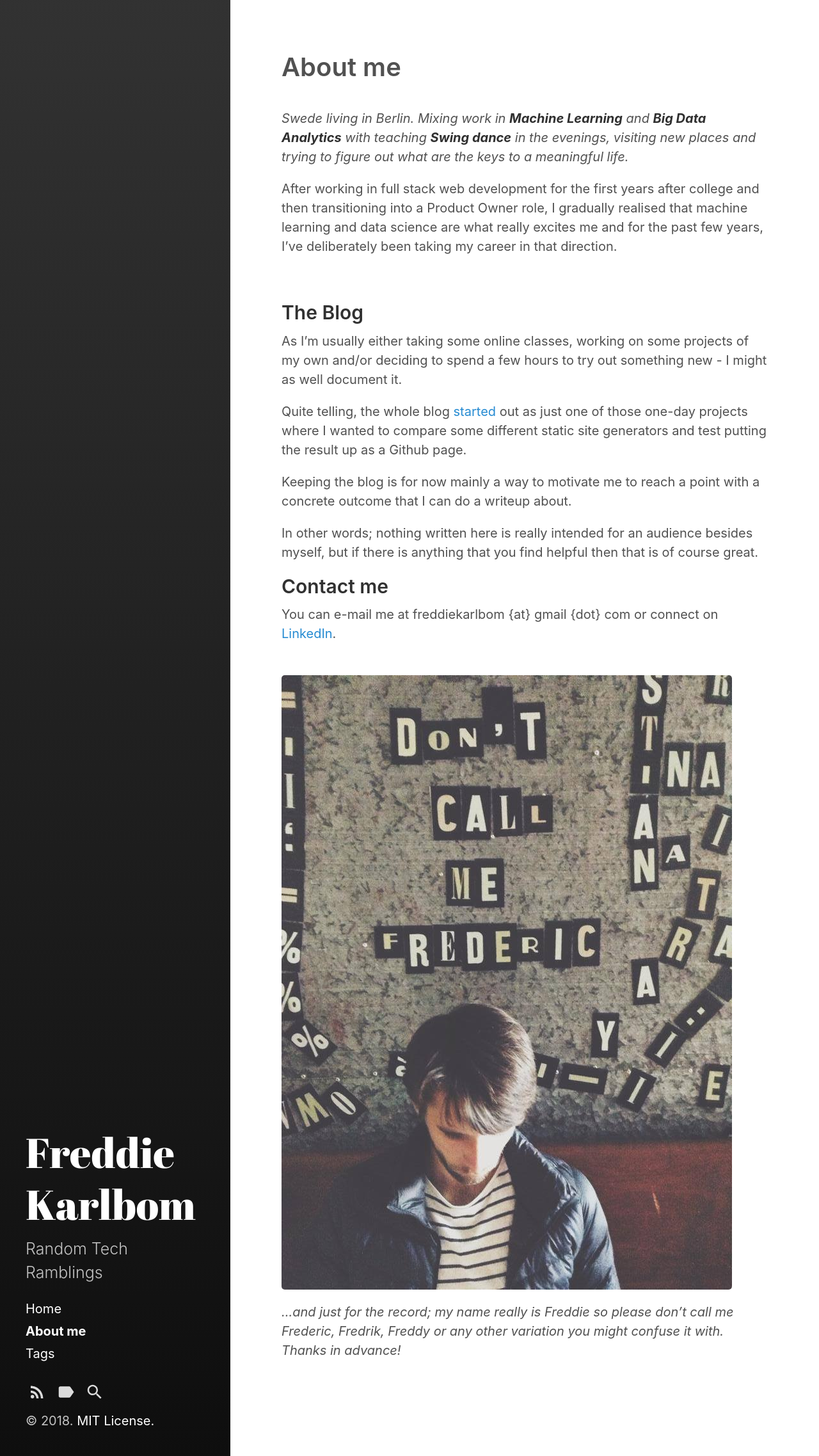
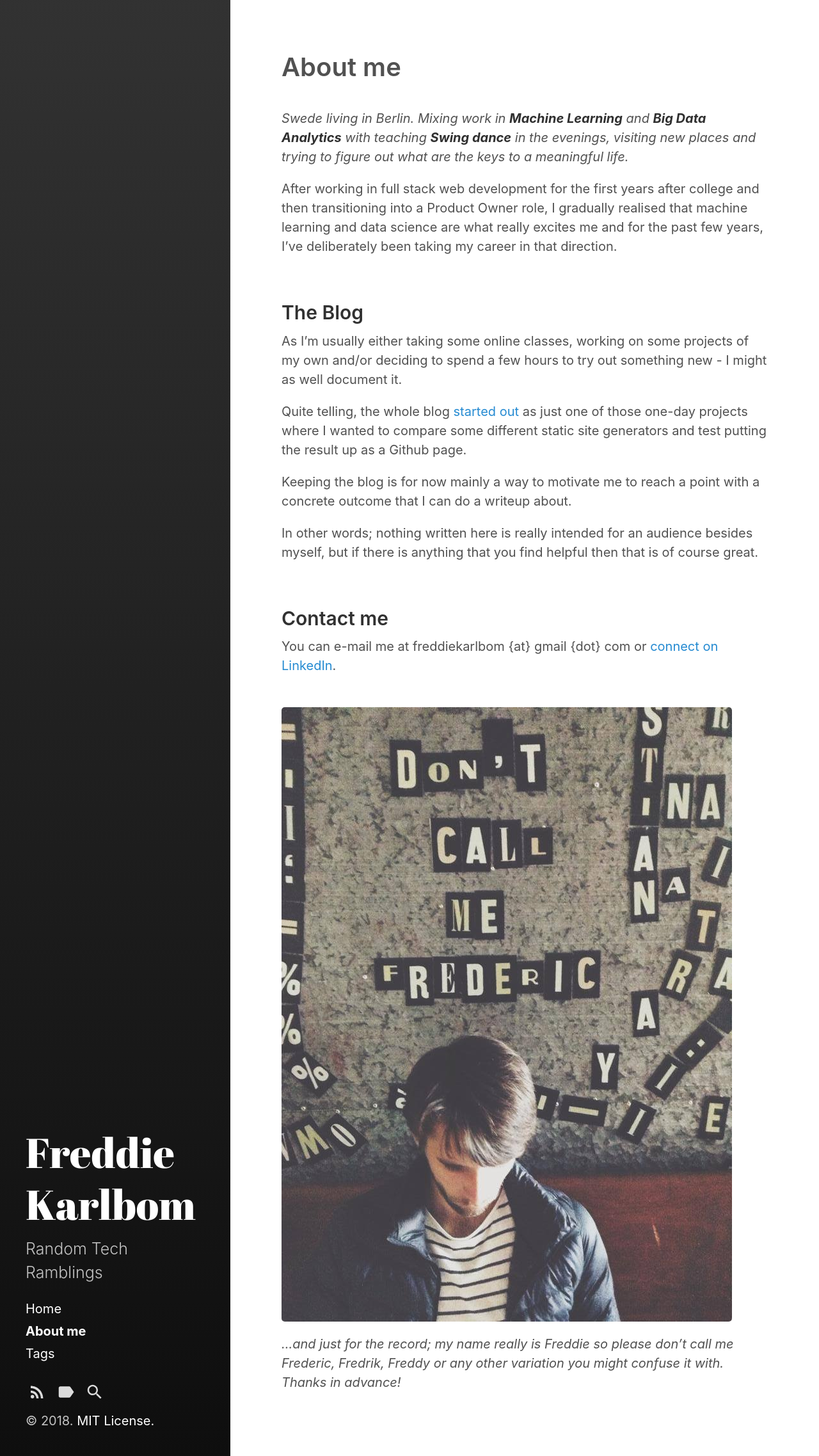
Before and after one commit to FreddieK/FreddieK.github.io, a Jekyll site: the page built from about.md, in a window 1280 px wide. Shown: the whole page at 64% size. Built offline with Jekyll 4.4.1, drawn with Linux system fonts in a browser that asks for light colours.

Commit message:
minor cleanup

```diff
--- a/about.md
+++ b/about.md
@@ -12,14 +12,15 @@ After working in full stack web development for the first years after college an
 ## The Blog
 As I'm usually either taking some online classes, working on some projects of my own and/or deciding to spend a few hours to try out something new - I might as well document it.
 
-Quite telling, the whole blog [started](/2018/01/16/hello-world.html) out as just one of those one-day projects where I wanted to compare some different static site generators and test putting the result up as a Github page.
+Quite telling, the whole blog [started out](/2018/01/16/hello-world.html) as just one of those one-day projects where I wanted to compare some different static site generators and test putting the result up as a Github page.
 
 Keeping the blog is for now mainly a way to motivate me to reach a point with a concrete outcome that I can do a writeup about.
 
 In other words; nothing written here is really intended for an audience besides myself, but if there is anything that you find helpful then that is of course great.
 
+<br/>
 ## Contact me
-You can e-mail me at freddiekarlbom {at} gmail {dot} com or connect on [LinkedIn](https://www.linkedin.com/in/freddiekarlbom).
+You can e-mail me at freddiekarlbom {at} gmail {dot} com or [connect on LinkedIn](https://www.linkedin.com/in/freddiekarlbom).
 
 <br/>
 ![My name is Freddie](assets/images/freddie_dont_call_me_frederic.jpg)
```
